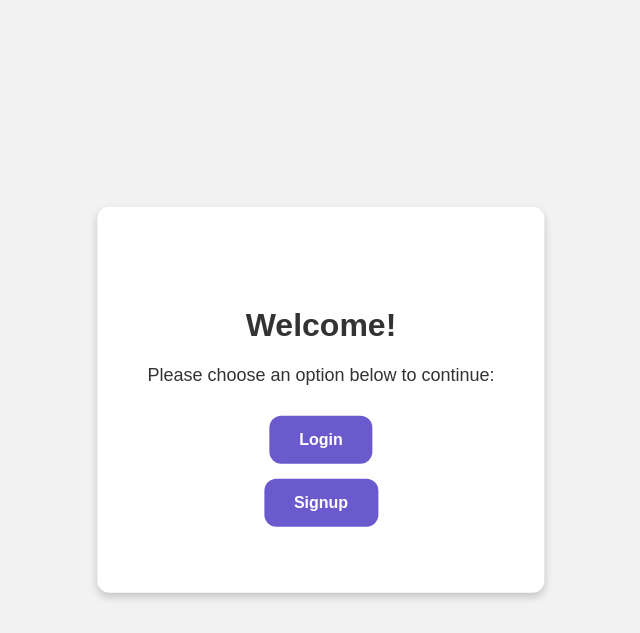
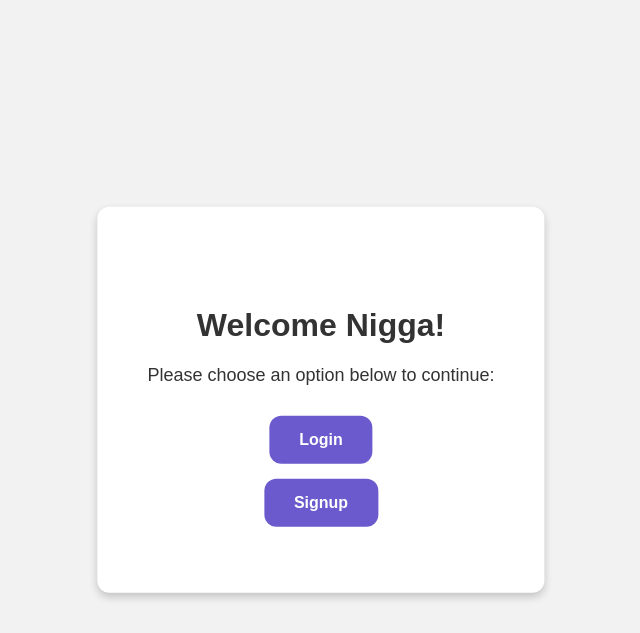
Before and after one commit to YAEGER01/CCT, a PHP site: page / in a window 1280 px wide. Shown: the top 633 px of the page, without its empty margins (319-959 px from the left). Run offline with PHP 8.4, Linux system fonts and the light colour scheme.

Commit message:
Welcome-nigga

```diff
--- a/index.php
+++ b/index.php
@@ -77,7 +77,7 @@
 
 <body>
     <div class="container">
-        <h1>Welcome!</h1>
+        <h1>Welcome Nigga!</h1>
         <p>Please choose an option below to continue:</p>
         <ul>
             <li><a href="login.php">Login</a></li>
```
